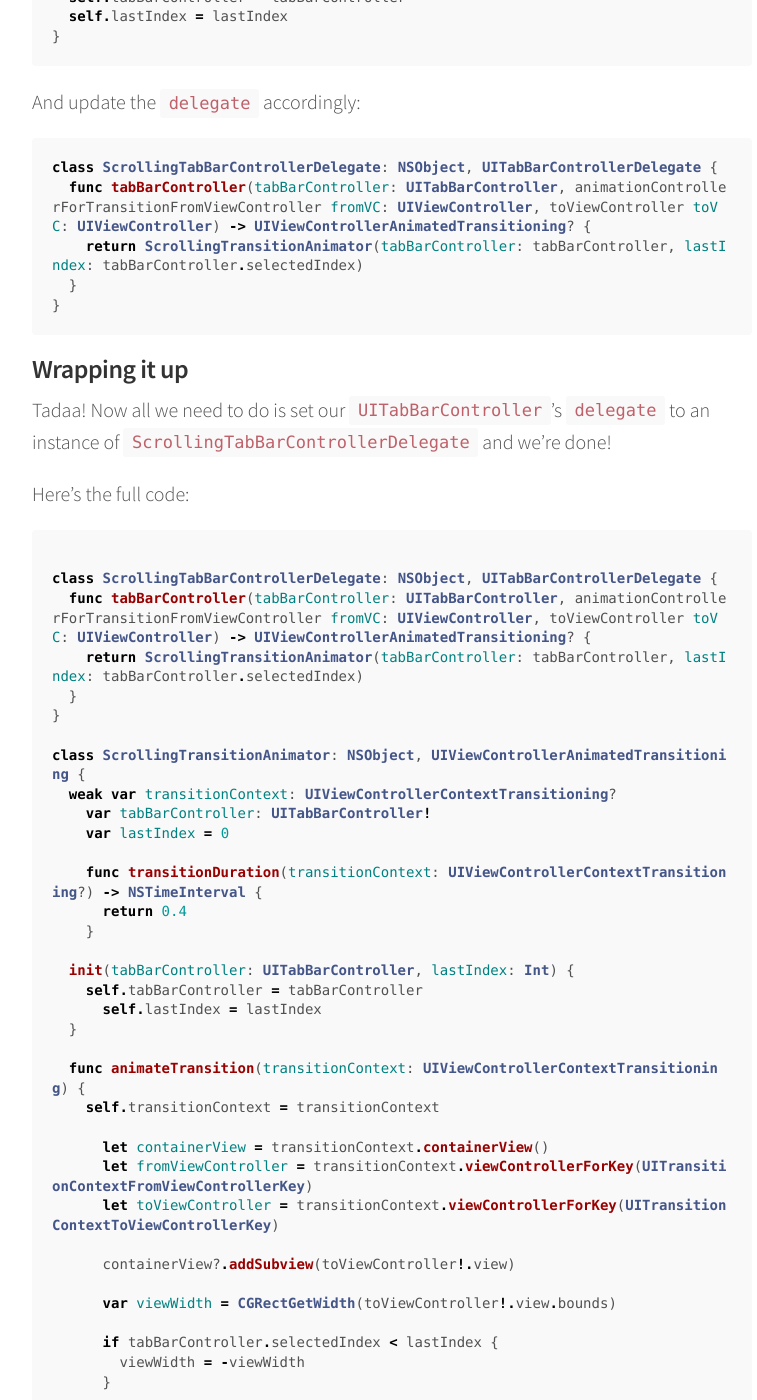
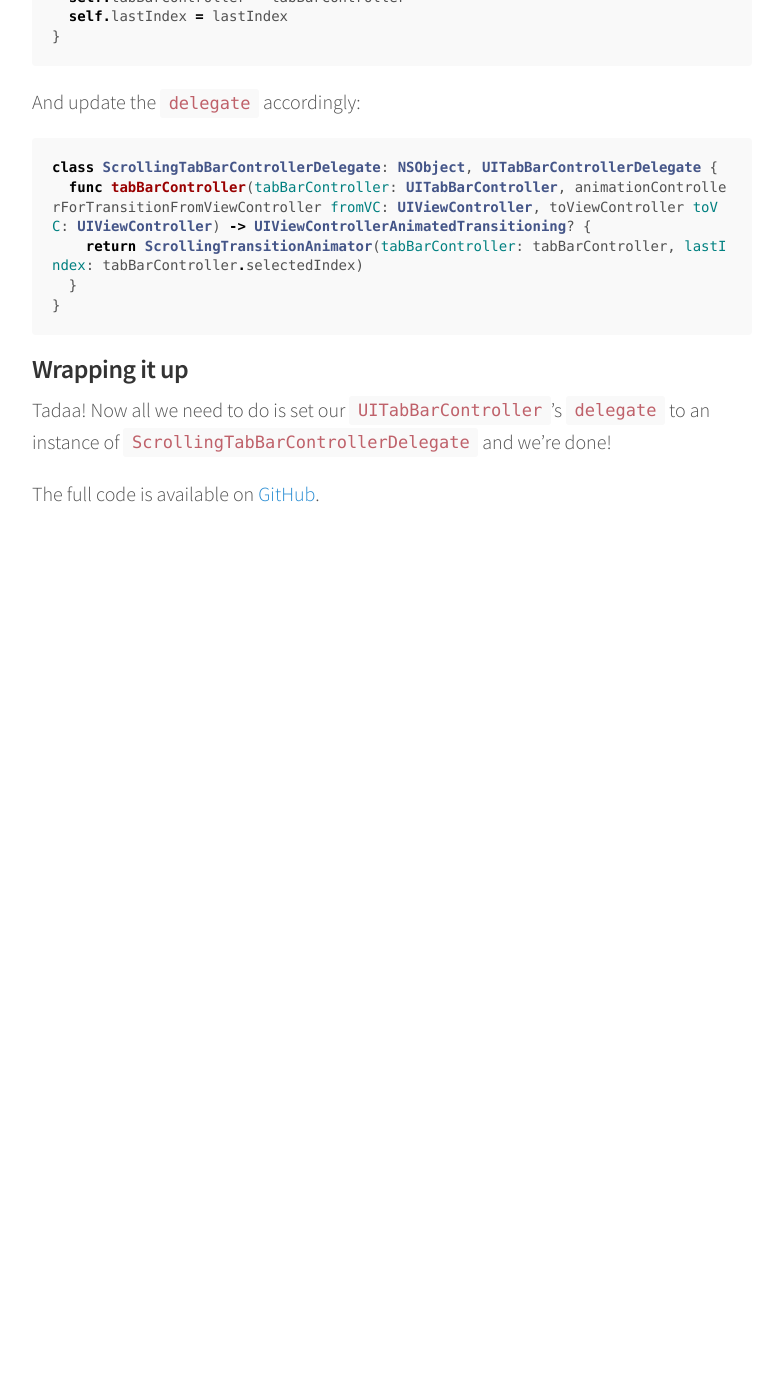
Before and after one commit to franklinsch/franklinsch.github.io, a Jekyll site: the page built from _posts/2015-12-25-scrolling-tab-bar.md, in a window 1280 px wide and 1400 px high, scrolled down 2382 px. Shown: the whole window, without its empty margins (248-1005 px from the left). Built offline with Jekyll 4.4.1, drawn with Linux system fonts in a browser that asks for light colours; after the commit the page ends 3012 px from its top, so only the background shows below that; some of the changed text lies outside the part shown.

Commit message:
Added GitHub link to latest post

````diff
--- a/_posts/2015-12-25-scrolling-tab-bar.md
+++ b/_posts/2015-12-25-scrolling-tab-bar.md
@@ -94,55 +94,4 @@ class ScrollingTabBarControllerDelegate: NSObject, UITabBarControllerDelegate {
 Tadaa!
 Now all we need to do is set our `UITabBarController`'s `delegate` to an instance of `ScrollingTabBarControllerDelegate` and we're done!
 
-Here's the full code:
-
-```swift
-
-class ScrollingTabBarControllerDelegate: NSObject, UITabBarControllerDelegate {
-  func tabBarController(tabBarController: UITabBarController, animationControllerForTransitionFromViewController fromVC: UIViewController, toViewController toVC: UIViewController) -> UIViewControllerAnimatedTransitioning? {
-    return ScrollingTransitionAnimator(tabBarController: tabBarController, lastIndex: tabBarController.selectedIndex)
-  }
-}
-
-class ScrollingTransitionAnimator: NSObject, UIViewControllerAnimatedTransitioning {
-  weak var transitionContext: UIViewControllerContextTransitioning?
-    var tabBarController: UITabBarController!
-    var lastIndex = 0
-
-    func transitionDuration(transitionContext: UIViewControllerContextTransitioning?) -> NSTimeInterval {
-      return 0.4
-    }
-
-  init(tabBarController: UITabBarController, lastIndex: Int) {
-    self.tabBarController = tabBarController
-      self.lastIndex = lastIndex
-  }
-
-  func animateTransition(transitionContext: UIViewControllerContextTransitioning) {
-    self.transitionContext = transitionContext
-
-      let containerView = transitionContext.containerView()
-      let fromViewController = transitionContext.viewControllerForKey(UITransitionContextFromViewControllerKey)
-      let toViewController = transitionContext.viewControllerForKey(UITransitionContextToViewControllerKey)
-
-      containerView?.addSubview(toViewController!.view)
-
-      var viewWidth = CGRectGetWidth(toViewController!.view.bounds)
-
-      if tabBarController.selectedIndex < lastIndex {
-        viewWidth = -viewWidth
-      }
-
-    toViewController!.view.transform = CGAffineTransformMakeTranslation(viewWidth, 0)
-
-      UIView.animateWithDuration(self.transitionDuration((self.transitionContext)), delay: 0.0, usingSpringWithDamping: 1.2, initialSpringVelocity: 2.5, options: .TransitionNone, animations: {
-          toViewController!.view.transform = CGAffineTransformIdentity
-          fromViewController!.view.transform = CGAffineTransformMakeTranslation(-viewWidth, 0)
-          }, completion: { _ in
-          self.transitionContext?.completeTransition(!self.transitionContext!.transitionWasCancelled())
-          fromViewController!.view.transform = CGAffineTransformIdentity
-          })
-  }
-}
-
-```
+The full code is available on [GitHub](https://github.com/franklinsch/iOSScrollingTabBarAnimation).
````
Also changed, not shown: 3 other files.
